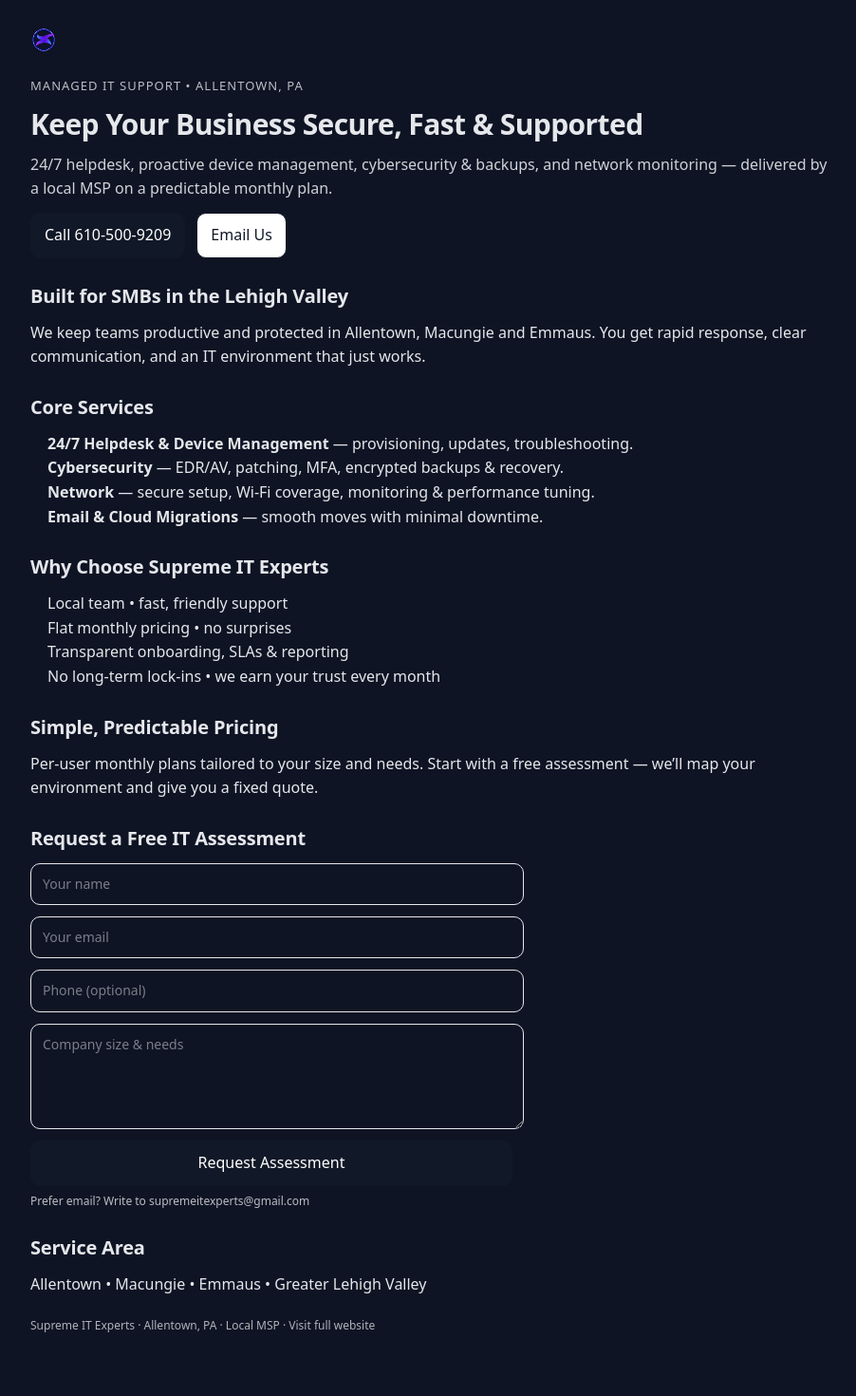
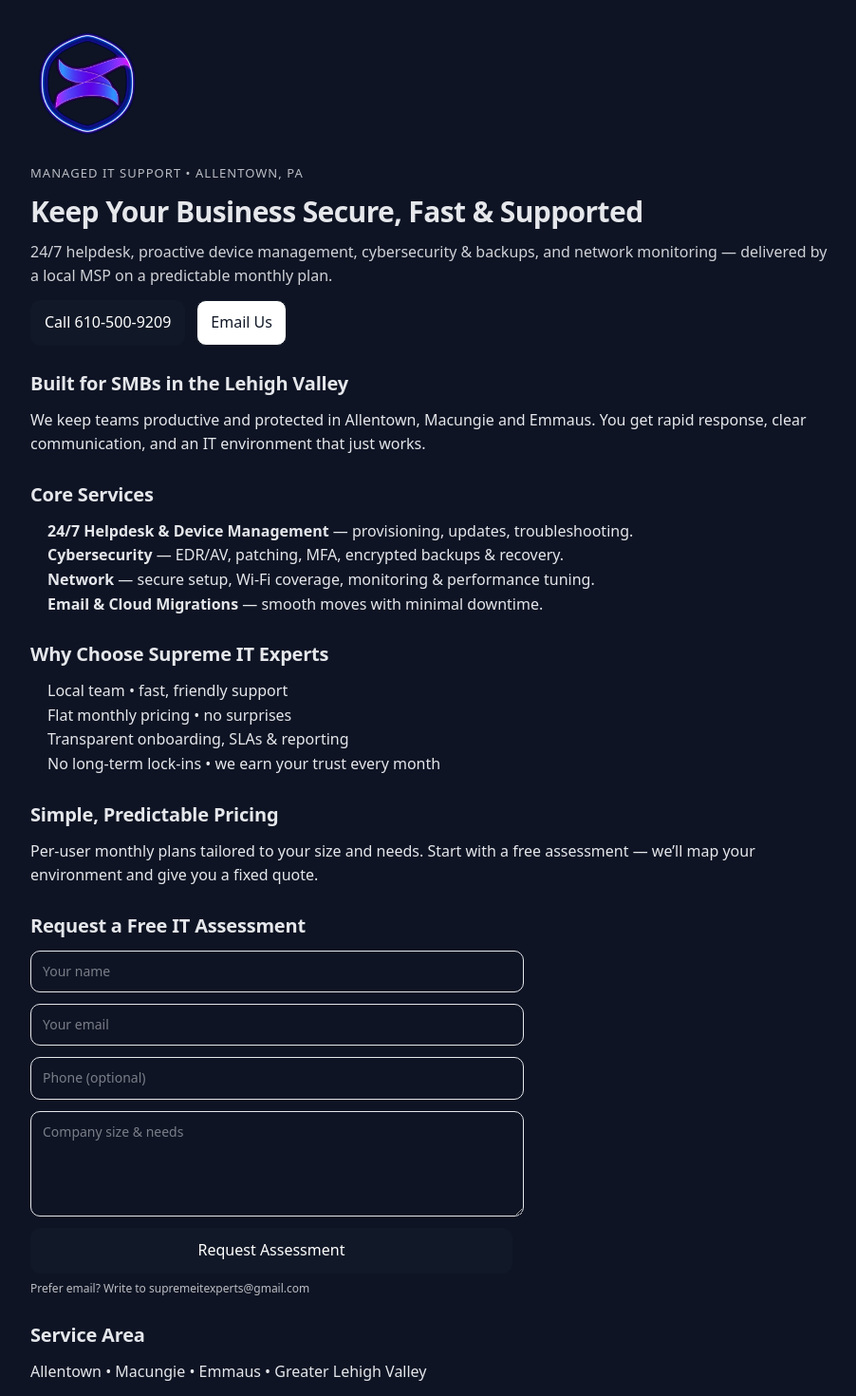
Before and after one commit to ARSiddique/haz-itexperts, a Next.js app: page /ads/allentown-it-support in a window 1280 px wide. Shown: the top 1470 px of the page at 95% size, without its empty margins (186-1088 px from the left). Before the commit the page ends 1433 px from the top, so only its background shows below. Built offline with nearby package versions, Linux system fonts and the light colour scheme; no server answers.

Commit message:
Fix ESLint on LP: use next/link and next/image

```diff
--- a/app/ads/allentown-it-support/page.js
+++ b/app/ads/allentown-it-support/page.js
@@ -1,18 +1,18 @@
 // app/ads/allentown-it-support/page.js
+import BodyClass from "@/components/BodyClass";
 import Link from "next/link";
 import Image from "next/image";
-import BodyClass from "@/components/BodyClass";
 
 export const metadata = {
   title: "Allentown Managed IT Support for SMBs | Supreme IT Experts",
   description:
     "Local MSP in Allentown providing 24/7 helpdesk, device management, cybersecurity & backups, and network monitoring. Fast response. Fixed monthly pricing.",
-  robots: { index: false, follow: true },
+  robots: { index: false, follow: true }, // LP: keep out of index for now
 };
 
 // ⬇️ Next 15: searchParams is a Promise in RSC; we must await it
 export default async function Page({ searchParams }) {
-  const sp = await searchParams;
+  const sp = await searchParams; // object or URLSearchParams-like
   const get = (k) => (typeof sp?.get === "function" ? sp.get(k) : sp?.[k]);
 
   const sent = get("sent") === "1";
@@ -42,18 +42,18 @@
 
   return (
     <main style={wrap}>
+      {/* Hide global header/footer only on this landing */}
       <BodyClass name="hide-chrome" />
 
-      {/* Brand strip (global header hidden on LP) */}
+      {/* Brand strip (since global header is hidden on LP) */}
       <div style={{ display: "flex", alignItems: "center", gap: 10, marginBottom: 12 }}>
         <Link href="/" aria-label="Supreme IT Experts – Home" style={{ display: "inline-flex", alignItems: "center", textDecoration: "none" }}>
           <Image
             src="/logo.png"
             alt="Supreme IT Experts"
-            width={140}
+            width={120}
             height={28}
             priority
-            style={{ height: "28px", width: "auto" }}
           />
         </Link>
       </div>
@@ -119,7 +119,9 @@
       <section style={sec} id="contact">
         <h2 style={h2}>Request a Free IT Assessment</h2>
         <form method="post" action="/api/contact" style={{ display: "grid", gap: 12, maxWidth: 520 }}>
+          {/* Success redirect target */}
           <input type="hidden" name="redirectTo" value="/ads/allentown-it-support?sent=1" />
+          {/* Honeypot */}
           <input
             name="hp"
             tabIndex={-1}
@@ -127,6 +129,7 @@
             style={{ position: "absolute", left: "-9999px", width: 1, height: 1, opacity: 0 }}
             aria-hidden="true"
           />
+
           <input name="name" required placeholder="Your name" style={input} />
           <input name="email" required type="email" placeholder="Your email" style={input} />
           <input name="phone" placeholder="Phone (optional)" style={input} />
@@ -138,7 +141,7 @@
         </p>
       </section>
 
-      {/* SERVICE AREA + Trust footer link */}
+      {/* SERVICE AREA */}
       <section style={{ ...sec, marginBottom: 8 }} id="area">
         <h2 style={h2}>Service Area</h2>
         <p style={{ marginTop: 0, marginBottom: 0 }}>
@@ -146,9 +149,9 @@
         </p>
       </section>
 
-      <div style={{ fontSize: 12, opacity: 0.75, marginTop: 20 }}>
-        Supreme IT Experts · Allentown, PA · Local MSP ·{" "}
-        <Link href="/" aria-label="Visit full website">Visit full website</Link>
+      {/* Trust footer: internal link must use Link */}
+      <div style={{ marginTop: 20, opacity: 0.8, fontSize: 13 }}>
+        <Link href="/" aria-label="Back to homepage">← Back to Supreme IT Experts</Link>
       </div>
     </main>
   );
```
